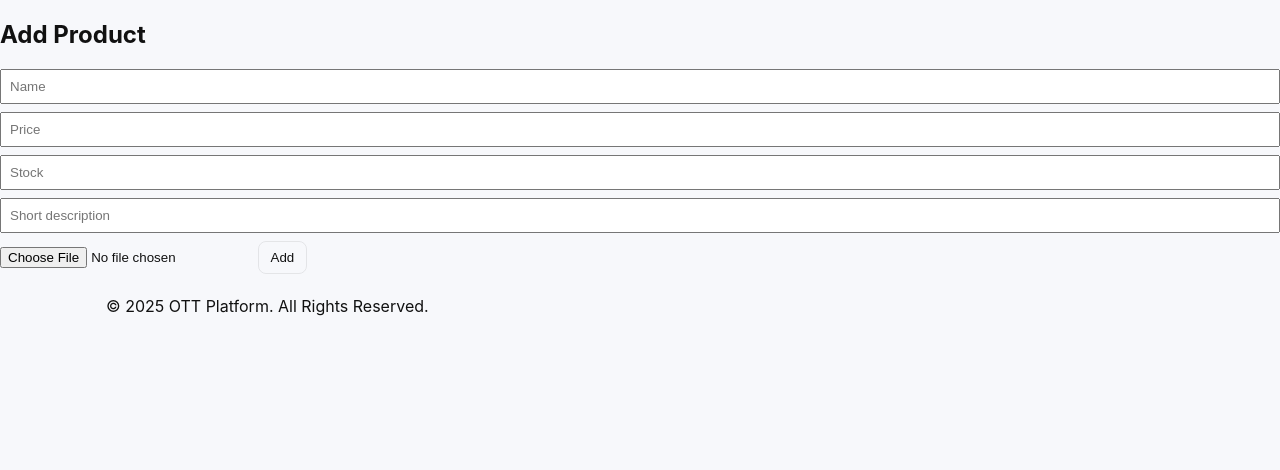
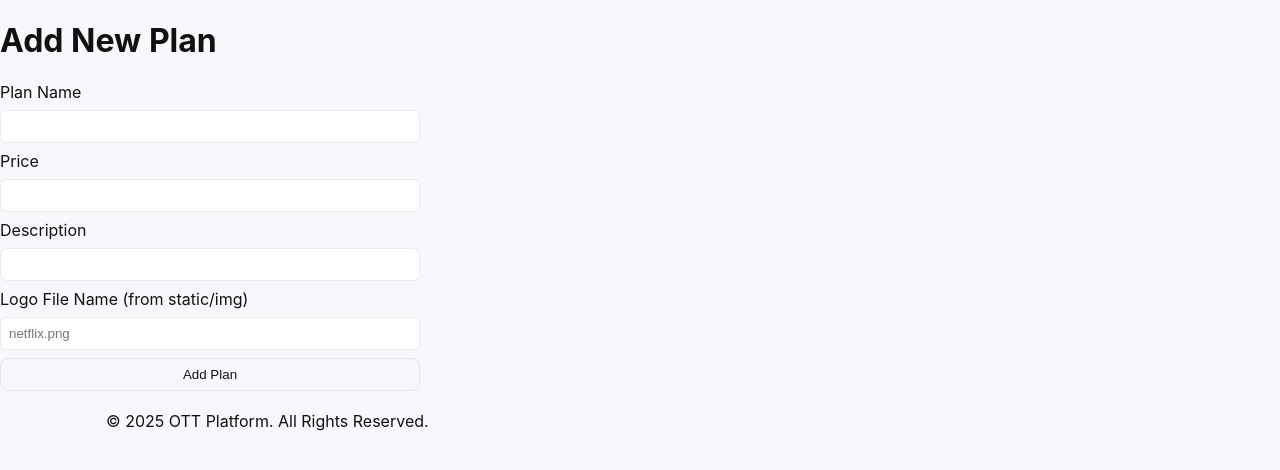
Before and after one commit to kafeelk528-ship-it/ott-minor-fixed, a Flask app: page /admin_add in a window 1280 px wide. Shown: the part 165-635 px from the top of the page. Run offline with Flask 3, Linux system fonts and the light colour scheme.

Commit message:
Update admin-add.html

```diff
--- a/templates/admin-add.html
+++ b/templates/admin-add.html
@@ -1,12 +1,23 @@
 {% extends "base.html" %}
 {% block content %}
-<h2>Add Product</h2>
-<form method="post" enctype="multipart/form-data">
-  <input name="name" placeholder="Name" required style="padding:8px;width:100%;margin-bottom:8px">
-  <input name="price" placeholder="Price" required style="padding:8px;width:100%;margin-bottom:8px">
-  <input name="stock" placeholder="Stock" required style="padding:8px;width:100%;margin-bottom:8px">
-  <input name="desc" placeholder="Short description" style="padding:8px;width:100%;margin-bottom:8px">
-  <input type="file" name="logo" accept="image/*" style="margin-bottom:8px">
-  <button class="btn" type="submit">Add</button>
+
+<h1>Add New Plan</h1>
+
+<form method="post" class="form">
+
+    <label>Plan Name</label>
+    <input type="text" name="name" required>
+
+    <label>Price</label>
+    <input type="number" name="price" required>
+
+    <label>Description</label>
+    <input type="text" name="desc" required>
+
+    <label>Logo File Name (from static/img)</label>
+    <input type="text" name="logo" placeholder="netflix.png" required>
+
+    <button class="btn" type="submit">Add Plan</button>
 </form>
+
 {% endblock %}
```
